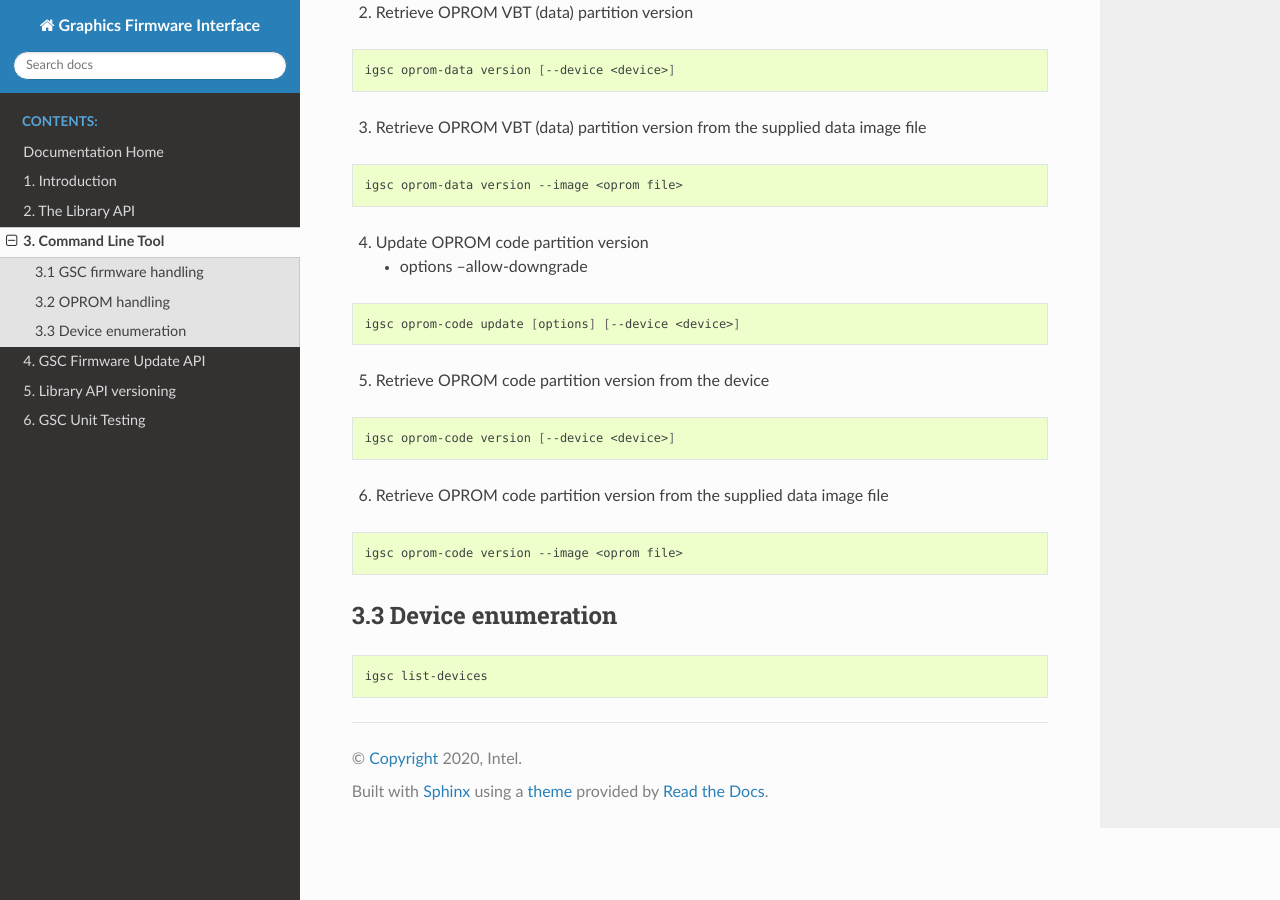
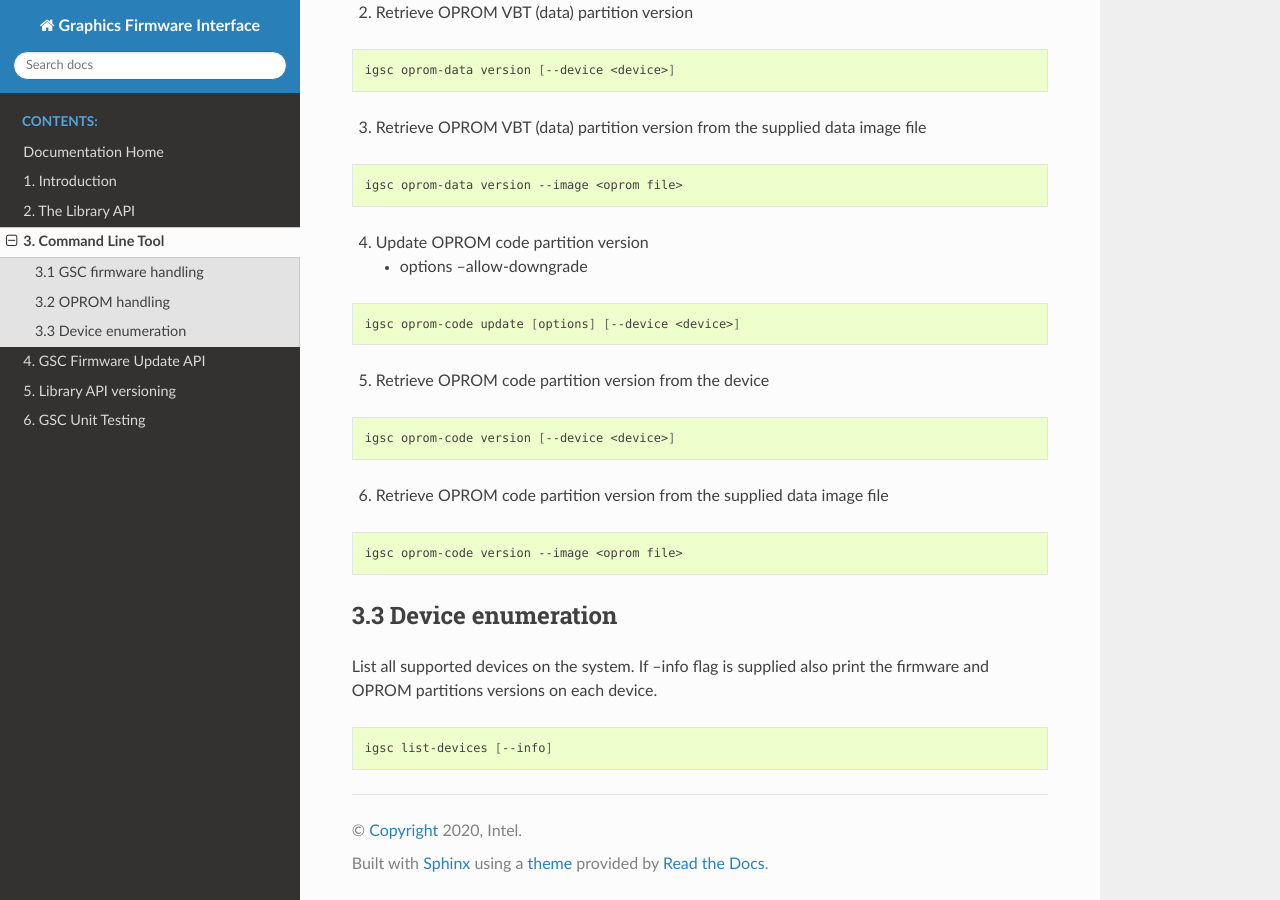
Before and after one commit to intel/igsc, a Sphinx documentation site: the page built from doc/cli.rst, in a window 1280 px wide and 900 px high, scrolled down 826 px. Built offline with Sphinx 7.4.7 and the Read the Docs theme 2.0.0, drawn with Linux system fonts in a browser that asks for light colours; formulas are drawn with MathJax 3.

Commit message:
igsc: doc: cli add info argument to list-devices
Add --info parameter to list-devices commands to display
versions on all partitions.

Signed-off-by: Tomas Winkler <tomas.winkler@intel.com>

```diff
--- a/doc/cli.rst
+++ b/doc/cli.rst
@@ -76,6 +76,9 @@ that demonstrate usage of the library
 3.3 Device enumeration
 ~~~~~~~~~~~~~~~~~~~~~~~
 
+List all supported devices on the system. If --info flag is supplied also print
+the firmware and OPROM partitions versions on each device.
+
 .. code-block:: sh
 
-   igsc list-devices
+   igsc list-devices [--info]
```
